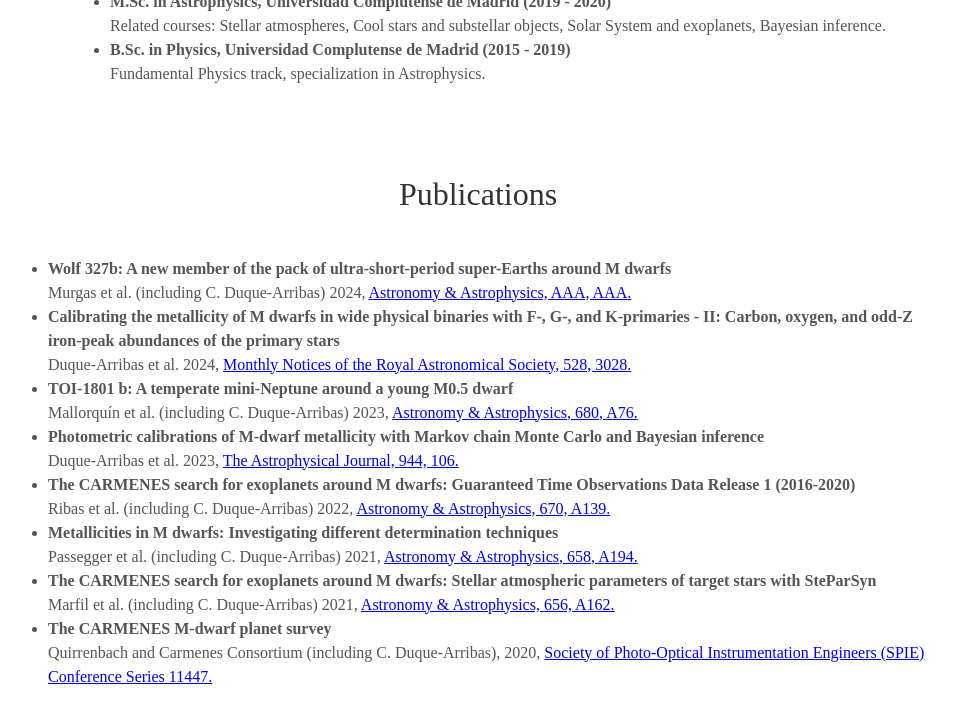
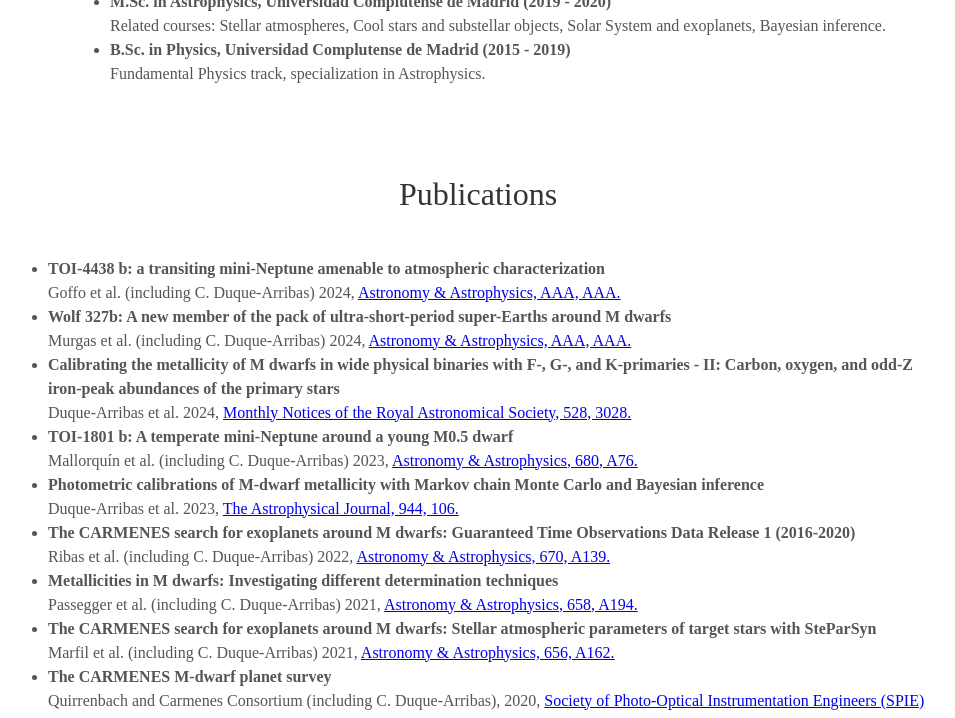
Before and after one commit to chrduque/chrduque.github.io, a Jekyll site: the page built from index.html, in a window 1280 px wide and 900 px high, scrolled down 1510 px, cut to the strip 0-718 px from the top of the window. Shown: the whole strip, without its empty margins (162-1117 px from the left). Built offline with Jekyll 4.4.1, drawn with Linux system fonts in a browser that asks for light colours; some web fonts are replaced.

Commit message:
Update about.html

```diff
--- a/_includes/about.html
+++ b/_includes/about.html
@@ -28,6 +28,10 @@
   <!--<div class="tech">-->
     <h2>Publications</h2>
     <ul style="font-size: 1rem; list-style-position: outside; display: inline-block; text-align: left">
+
+      <li><strong>TOI-4438 b: a transiting mini-Neptune amenable to atmospheric characterization</strong><br>
+     Goffo et al. (including C. Duque-Arribas) 2024, <a href="https://ui.adsabs.harvard.edu/abs/2024arXiv240309833G/abstract" target="_blank">Astronomy & Astrophysics, AAA, AAA.</a></li>
+
       <li><strong>Wolf 327b: A new member of the pack of ultra-short-period super-Earths around M dwarfs</strong><br>
      Murgas et al. (including C. Duque-Arribas) 2024, <a href="https://ui.adsabs.harvard.edu/abs/2024arXiv240112150M/abstract" target="_blank">Astronomy & Astrophysics, AAA, AAA.</a></li>
       <li><strong>Calibrating the metallicity of M dwarfs in wide physical binaries with F-, G-, and K-primaries - II: Carbon, oxygen, and odd-Z iron-peak abundances of the primary stars</strong><br>
```
